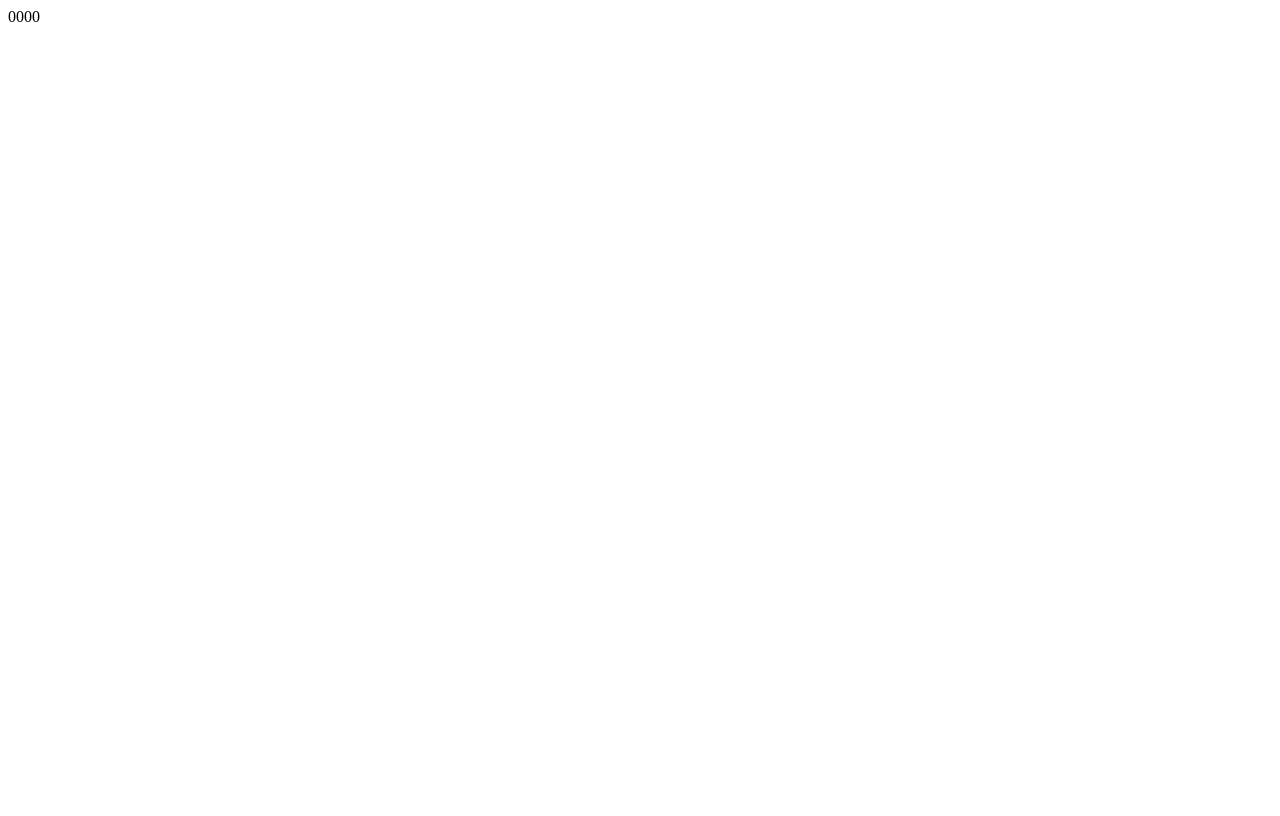
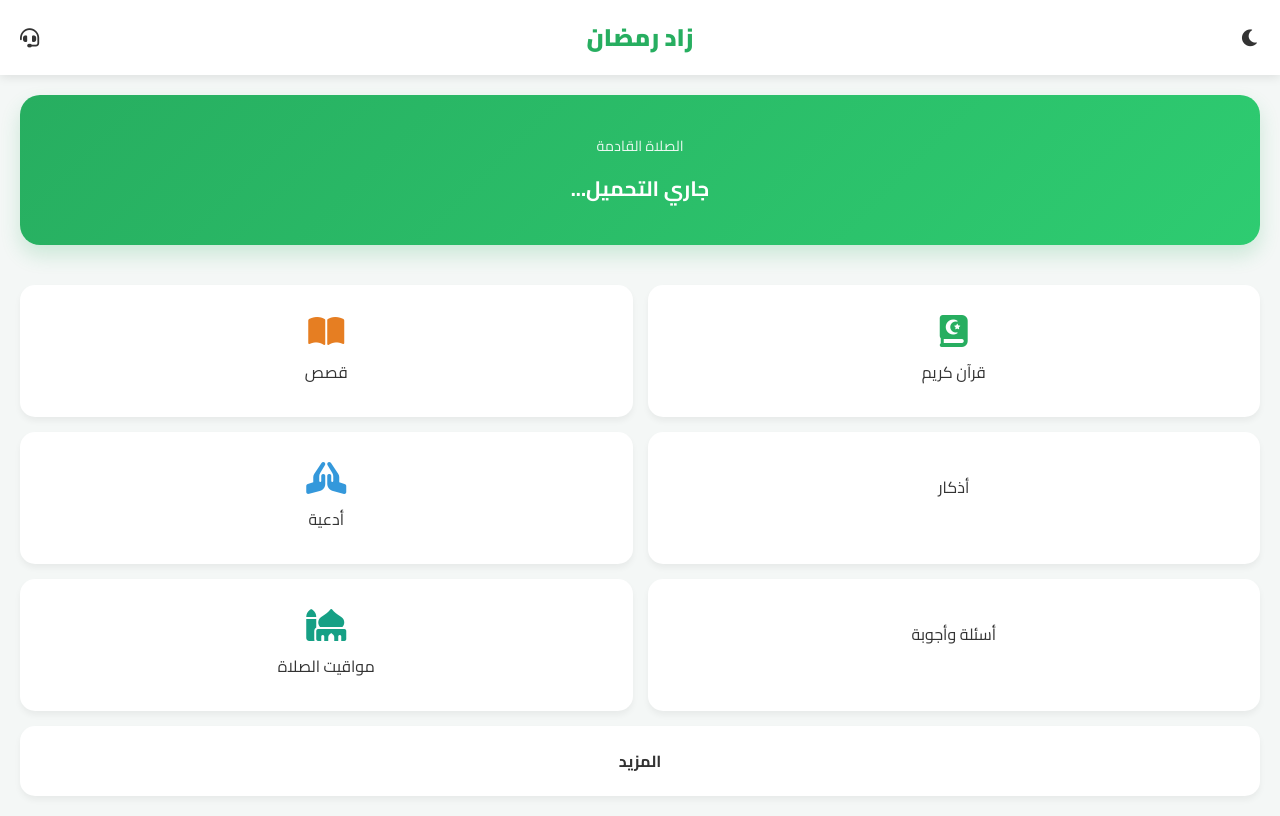
Before and after one commit to vbx123/asdvbx, a plain HTML site: page index.html in a window 1280 px wide. Drawn offline with Linux system fonts and the light colour scheme.

Commit message:
Update index.html

```diff
--- a/index.html
+++ b/index.html
@@ -1 +1,105 @@
-0000
+<!DOCTYPE html>
+<html lang="ar" dir="rtl">
+<head>
+    <meta charset="UTF-8">
+    <meta name="viewport" content="width=device-width, initial-scale=1.0">
+    <title>زاد رمضان - الرئيسية</title>
+    <link href="https://fonts.googleapis.com/css2?family=Cairo:wght@400;700;900&family=Amiri&display=swap" rel="stylesheet">
+    <link rel="stylesheet" href="https://cdnjs.cloudflare.com/ajax/libs/font-awesome/6.0.0/css/all.min.css">
+    <link rel="stylesheet" href="css/style.css">
+</head>
+<body data-theme="light">
+
+    <header class="top-bar">
+        <button class="icon-btn" onclick="toggleTheme()">
+            <i class="fa-solid fa-moon" id="theme-icon"></i>
+        </button>
+        <h1>زاد رمضان</h1>
+        <button class="icon-btn" onclick="window.location.href='support.html'">
+            <i class="fa-solid fa-headset"></i>
+        </button>
+    </header>
+
+    <section class="featured-slider" id="featured-box" onclick="goToDailyDetails()">
+        <div id="slider-container">
+            <p class="slider-title" id="content-title">الصلاة القادمة</p>
+            <p class="slider-content" id="content-body">جاري التحميل...</p>
+        </div>
+    </section>
+
+    <main class="home-grid">
+        <div class="category-box" onclick="window.location.href='quran.html'">
+            <i class="fa-solid fa-quran fa-2x" style="color: #27ae60;"></i>
+            <span>قرآن كريم</span>
+        </div>
+        <div class="category-box" onclick="window.location.href='stories.html'">
+            <i class="fa-solid fa-book-open fa-2x" style="color: #e67e22;"></i>
+            <span>قصص</span>
+        </div>
+        <div class="category-box" onclick="window.location.href='azkar.html'">
+            <i class="fa-solid fa-beads fa-2x" style="color: #9b59b6;"></i>
+            <span>أذكار</span>
+        </div>
+        <div class="category-box" onclick="window.location.href='dua.html'">
+            <i class="fa-solid fa-hands-praying fa-2x" style="color: #3498db;"></i>
+            <span>أدعية</span>
+        </div>
+        <div class="category-box" onclick="window.location.href='q-a.html'">
+            <i class="fa-solid fa-clipboard-question fa-2x" style="color: #e74c3c;"></i>
+            <span>أسئلة وأجوبة</span>
+        </div>
+        <div class="category-box" onclick="window.location.href='prayer-times.html'">
+            <i class="fa-solid fa-mosque fa-2x" style="color: #16a085;"></i>
+            <span>مواقيت الصلاة</span>
+        </div>
+
+        <div class="more-btn category-box" onclick="window.location.href='more.html'">
+            <span>المزيد</span>
+        </div>
+    </main>
+
+    <script>
+        // 1. نظام تبديل النصوص في الصندوق العلوي
+        const contents = [
+            { title: "الصلاة القادمة", body: "العصر - بعد 02:15:10" },
+            { title: "آية اليوم", body: "﴿وَقُل رَبِّ زِدني عِلمًا﴾" },
+            { title: "حديث اليوم", body: "«خيركم من تعلم القرآن وعلمه»" }
+        ];
+
+        let currentIndex = 0;
+        const titleEl = document.getElementById('content-title');
+        const bodyEl = document.getElementById('content-body');
+
+        function rotateContent() {
+            // إضافة تأثير اختفاء بسيط
+            document.getElementById('slider-container').style.opacity = 0;
+
+            setTimeout(() => {
+                currentIndex = (currentIndex + 1) % contents.length;
+                titleEl.innerText = contents[currentIndex].title;
+                bodyEl.innerText = contents[currentIndex].body;
+                document.getElementById('slider-container').style.opacity = 1;
+            }, 500);
+        }
+
+        setInterval(rotateContent, 10000); // التبديل كل 10 ثوانٍ
+
+        // 2. نظام تغيير الثيم
+        function toggleTheme() {
+            const body = document.body;
+            const icon = document.getElementById('theme-icon');
+            if (body.getAttribute('data-theme') === 'light') {
+                body.setAttribute('data-theme', 'dark');
+                icon.classList.replace('fa-moon', 'fa-sun');
+            } else {
+                body.setAttribute('data-theme', 'light');
+                icon.classList.replace('fa-sun', 'fa-moon');
+            }
+        }
+
+        function goToDailyDetails() {
+            window.location.href = 'daily-details.html';
+        }
+    </script>
+</body>
+</html>
```
